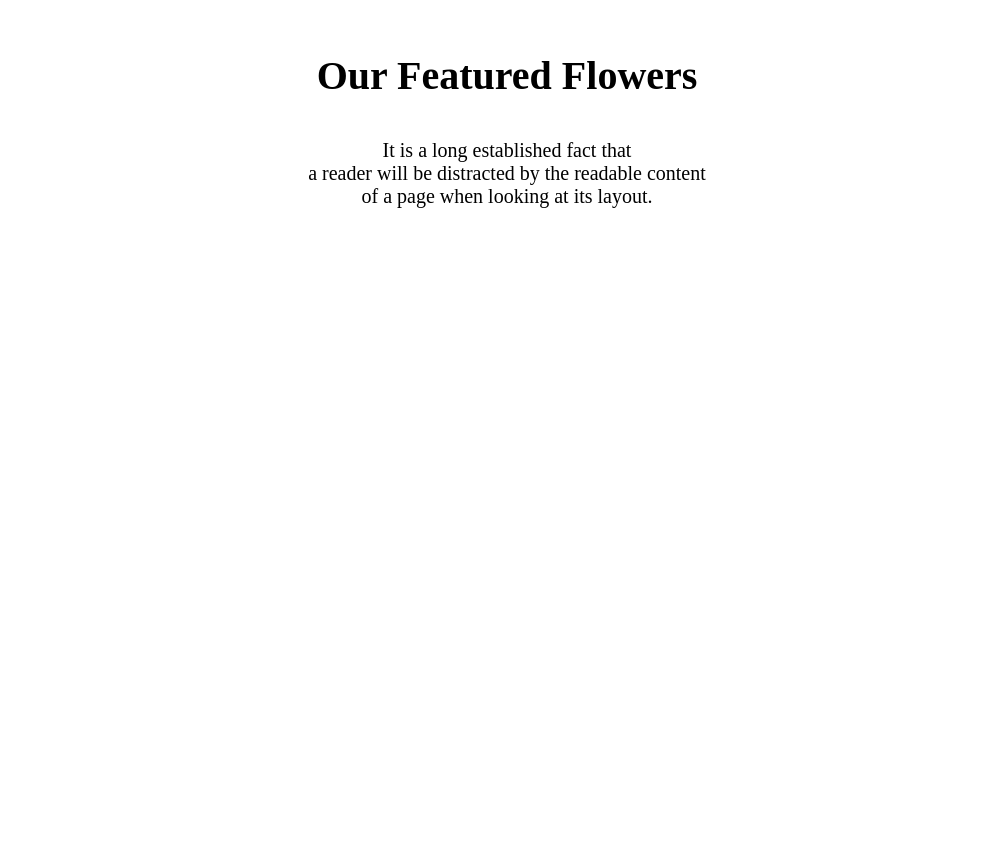
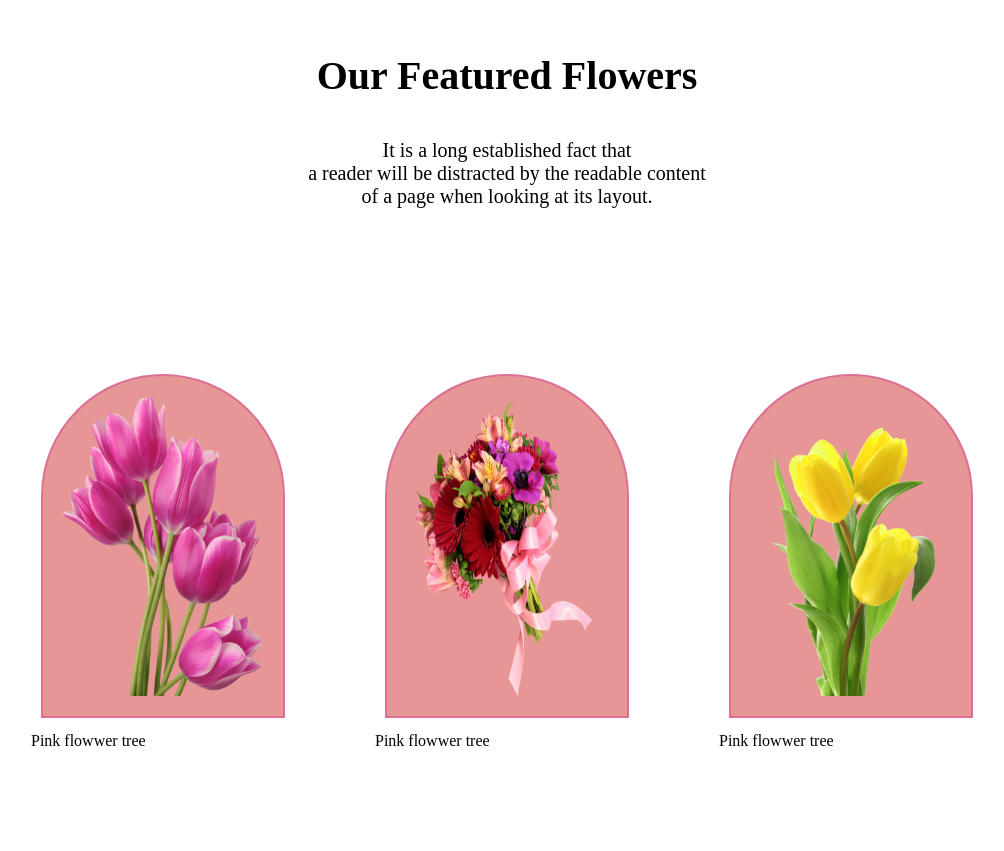
Before and after one commit to iishmee/flower-shop-assignment, a plain HTML site: page index.html in a window 1280 px wide. Shown: the part 609-1460 px from the top of the page, without its empty margins (133-1137 px from the left). Before the commit the page ends 855 px from the top, so only its background shows below. Drawn offline with Linux system fonts and the light colour scheme.

Commit message:
second commit

```diff
--- a/index.html
+++ b/index.html
@@ -21,7 +21,7 @@
                 </button>
             </div>
             <div>
-                <img class="imagecontainer" src="pngwing 6.png" alt="">
+                <img class="imagecontainer" src="pngwing 10.png" alt="">
             </div>
         </div>
     </header>
@@ -34,9 +34,35 @@
                 It is a long established fact that <br>a reader will be distracted by the readable content <br>of a page when looking at its layout.
             </p>
         </div>
+        <div class="imagecontainer2">
+            <div >
+                <figure>
+                    <img class="i1" src="pngwing 6.png" alt="" width="200px" height="300px">
+                    <figcaption >
+                        Pink flowwer tree
+                    </figcaption>
+                </figure>
+            </div>
+            <div >
+                <figure>
+                    <img class="i2" src="pngwing 5.png" alt="" width="200px" height="300px">
+                    <figcaption >
+                        Pink flowwer tree
+                    </figcaption>
+                </figure>
+            </div>
+            <div >
+                <figure>
+                    <img class="i3" src="pngwing 7.png" alt="" width="200px" height="300px">
+                    <figcaption >
+                        Pink flowwer tree
+                    </figcaption>
+                </figure>
+            </div>
+        </div>
     </main>
     <footer>
-
+<!---->
     </footer>
 </body>
 </html>
--- a/style/style.css
+++ b/style/style.css
@@ -43,3 +43,42 @@
     padding: 10px;
     margin: 3px;
 }
+.imagecontainer2{
+    height: 500px;
+    display: flex;
+    justify-content: center;
+    padding-top: 100px;
+    align-items: baseline;
+    margin: 10px;
+    max-width: 100%;
+}
+.i1{
+   border: 2px solid palevioletred;
+   padding: 20px;
+   background-color:rgb(231, 150, 150) ;
+   border-top-right-radius: 200px;
+   border-top-left-radius: 200px;
+   margin: 10px;
+   max-height: 90%;
+
+}
+.i2{
+    border: 2px solid palevioletred;
+    padding: 20px;
+    background-color:rgb(231, 150, 150) ;
+    border-top-right-radius: 200px;
+    border-top-left-radius: 200px;
+    margin: 10px;
+    max-height: 90%;
+
+ }
+ .i3{
+    border: 2px solid palevioletred;
+    padding: 20px;
+    background-color:rgb(231, 150, 150) ;
+    border-top-right-radius: 200px;
+    border-top-left-radius: 200px;
+    margin: 10px;
+    max-height: 90%;
+
+ }
```
